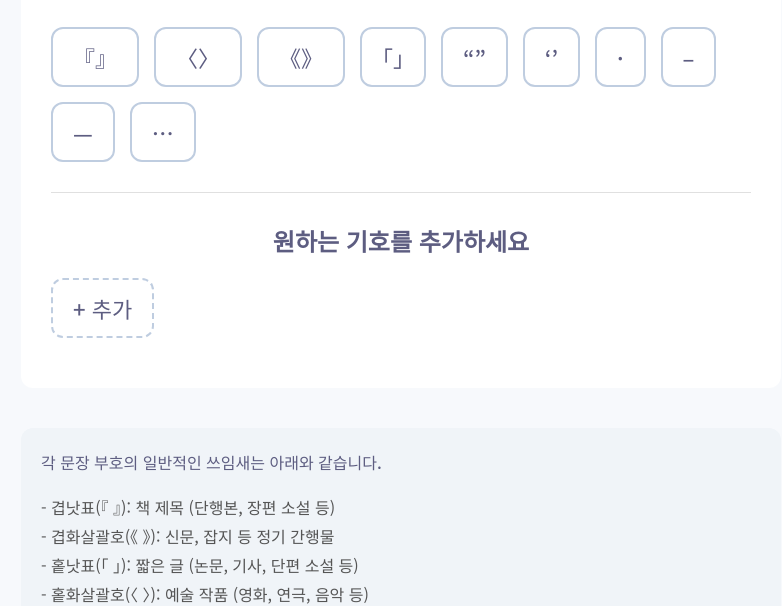
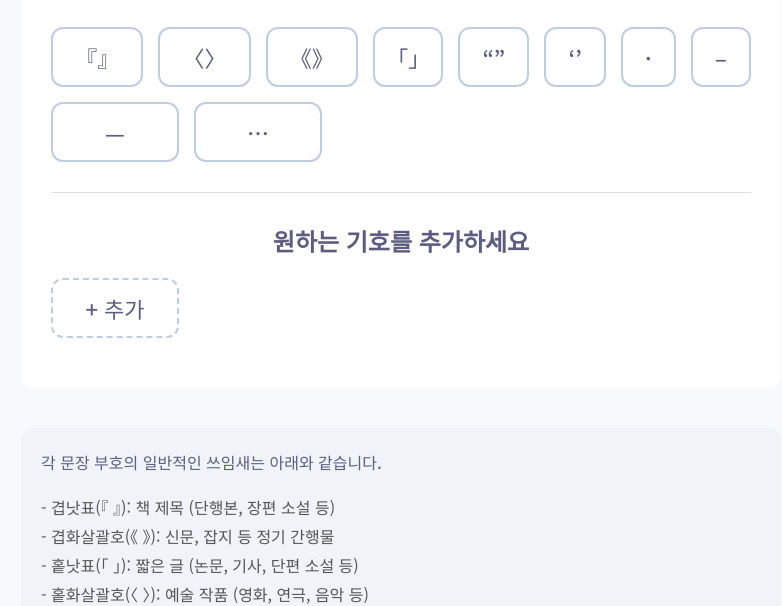
Before and after one commit to lkph/editorfriend, a plain HTML site: page index.html in a window 1280 px wide. Shown: the part 202-808 px from the top of the page, without its empty margins (239-1021 px from the left). Drawn offline with Linux system fonts and the light colour scheme.

Commit message:
Update index.html

```diff
--- a/index.html
+++ b/index.html
@@ -90,6 +90,7 @@
     }
 
 .buttons-container > * {
+    flex-grow: 1; /* 남는 공간을 채우도록 설정 (선택 사항) */
     max-width: calc((100% - 60px) / 5); /* 최대 너비를 제한 */
 }
 
```
